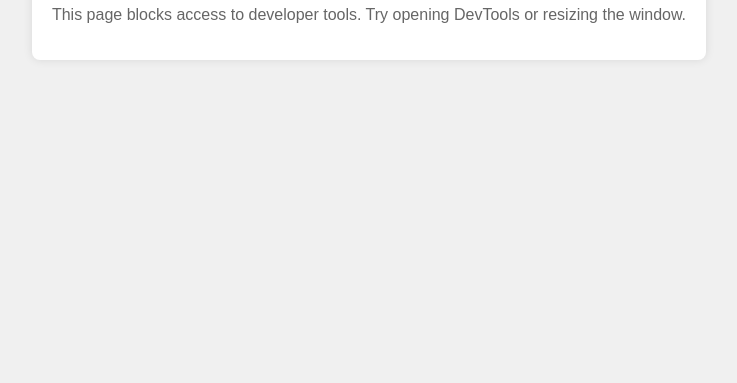
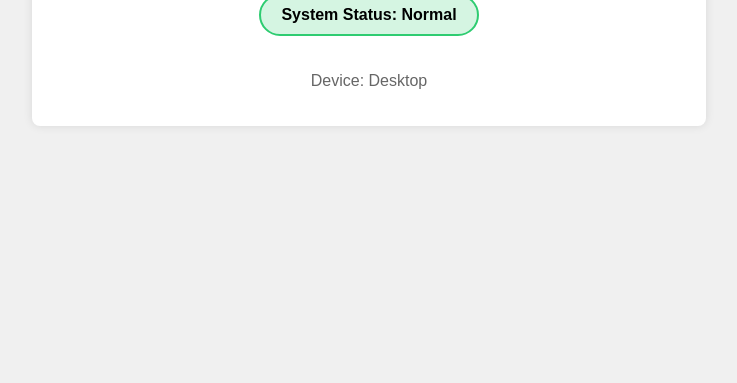
Before and after one commit to movielink999/testphone, a plain HTML site: page index.html in a window 1280 px wide. Shown: the part 417-800 px from the top of the page, without its empty margins (271-1008 px from the left). Drawn offline with Linux system fonts and the light colour scheme.

Commit message:
Update index.html

```diff
--- a/index.html
+++ b/index.html
@@ -2,7 +2,7 @@
 <html lang="en">
 <head>
     <meta charset="UTF-8">
-    <meta name="viewport" content="width=device-width, initial-scale=1.0">
+    <meta name="viewport" content="width=device-width, initial-scale=1.0, user-scalable=yes">
     <title>Developer Mode Blocker</title>
     <style>
         body {
@@ -14,6 +14,7 @@
             justify-content: center;
             align-items: center;
             height: 100vh;
+            touch-action: manipulation; /* Enable pinch zoom on mobile */
         }
         .container {
             text-align: center;
@@ -57,6 +58,10 @@
     <div class="container">
         <h1>Developer Mode Blocker</h1>
         <p>This page blocks access to developer tools. Try opening DevTools or resizing the window.</p>
+        <div id="statusIndicator" style="display: inline-block; padding: 10px 20px; border-radius: 50px; margin: 20px 0; font-weight: bold; background: rgba(46, 204, 113, 0.2); border: 2px solid #2ecc71;">
+            System Status: Normal
+        </div>
+        <p id="deviceInfo">Device: Desktop</p>
     </div>
 
     <div class="popup" id="blockPopup">
@@ -73,6 +78,8 @@
                 this.redirectUrl = redirectUrl;
                 this.threshold = threshold;
                 this.popupElement = document.getElementById('blockPopup');
+                this.statusElement = document.getElementById('statusIndicator');
+                this.deviceElement = document.getElementById('deviceInfo');
                 this.isMobile = /Android|webOS|iPhone|iPad|iPod|BlackBerry|IEMobile|Opera Mini/i.test(navigator.userAgent);
                 this.visualViewport = window.visualViewport;
                 this.initialWidth = this.visualViewport ? this.visualViewport.width : window.innerWidth;
@@ -83,6 +90,10 @@
                 console.assert(this.initialHeight > 0, 'Initial height must be positive');
                 console.assert(typeof this.redirectUrl === 'string', 'Redirect URL must be a string');
                 console.assert(this.threshold > 0, 'Threshold must be positive');
+
+                this.updateDeviceInfo();
+                this.updateStatus('Normal');
+                console.log('DevToolsBlocker initialized:', { isMobile: this.isMobile, initialWidth: this.initialWidth, initialHeight: this.initialHeight });
 
                 this.init();
             }
@@ -137,6 +148,7 @@
             handleResize() {
                 const widthChange = Math.abs(window.innerWidth - this.initialWidth);
                 const heightChange = Math.abs(window.innerHeight - this.initialHeight);
+                console.log('Window resize detected:', { widthChange, heightChange, isMobile: this.isMobile });
 
                 if (this.isMobile) {
                     // On mobile, only redirect if significant change (e.g., orientation or manual resize)
@@ -203,6 +215,8 @@
             }
 
             showPopup() {
+                console.log('Showing popup for blocked action');
+                this.updateStatus('Action Blocked', true);
                 if (this.popupElement) {
                     this.popupElement.style.display = 'block';
                 }
@@ -214,7 +228,27 @@
                 }
             }
 
+            updateStatus(message, isWarning = false) {
+                if (this.statusElement) {
+                    this.statusElement.textContent = `System Status: ${message}`;
+                    if (isWarning) {
+                        this.statusElement.style.background = 'rgba(231, 76, 60, 0.2)';
+                        this.statusElement.style.borderColor = '#e74c3c';
+                    } else {
+                        this.statusElement.style.background = 'rgba(46, 204, 113, 0.2)';
+                        this.statusElement.style.borderColor = '#2ecc71';
+                    }
+                }
+            }
+
+            updateDeviceInfo() {
+                if (this.deviceElement) {
+                    this.deviceElement.textContent = `Device: ${this.isMobile ? 'Mobile' : 'Desktop'}`;
+                }
+            }
+
             redirect() {
+                console.log('Redirecting due to detected activity');
                 try {
                     window.location.href = this.redirectUrl;
                 } catch (error) {
```
